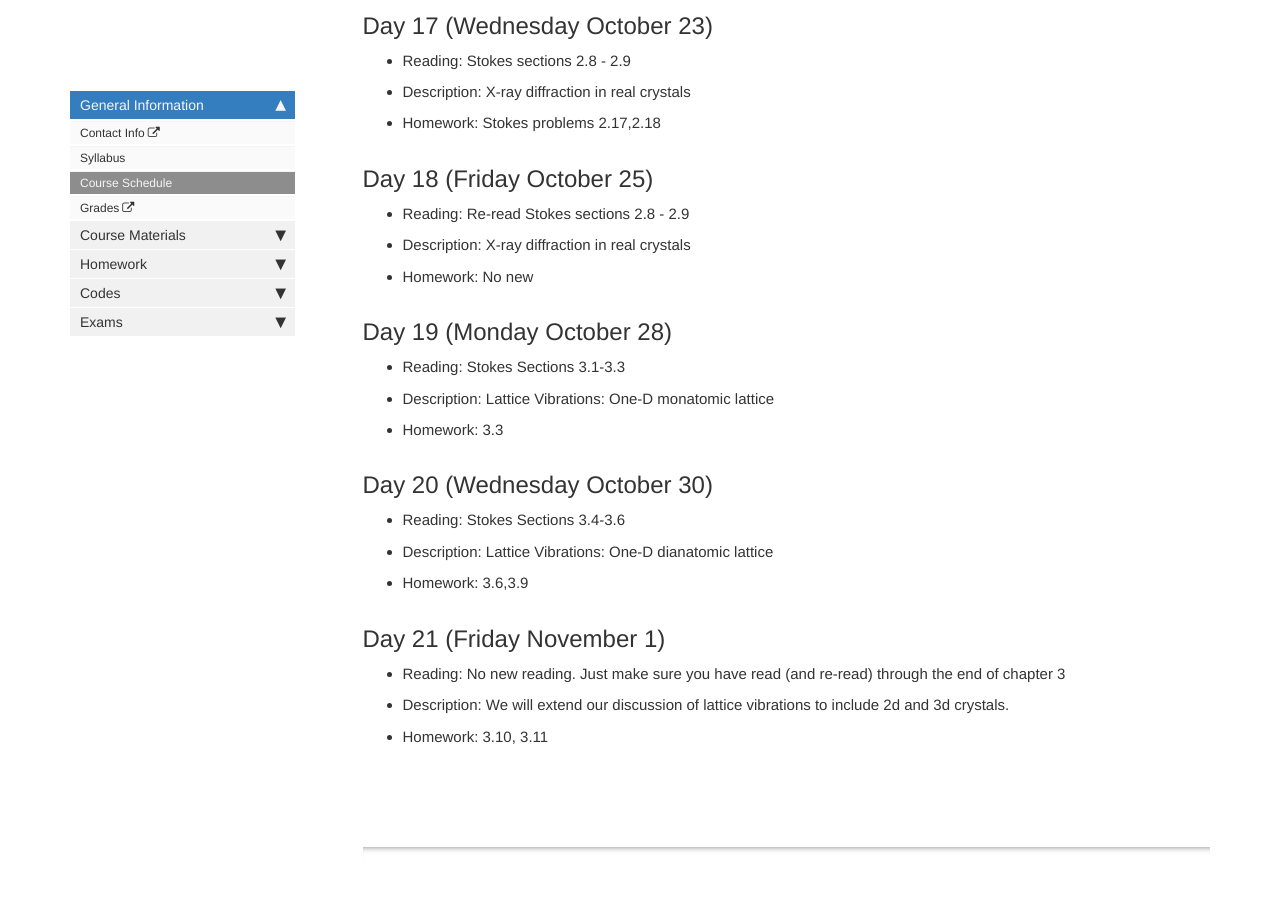
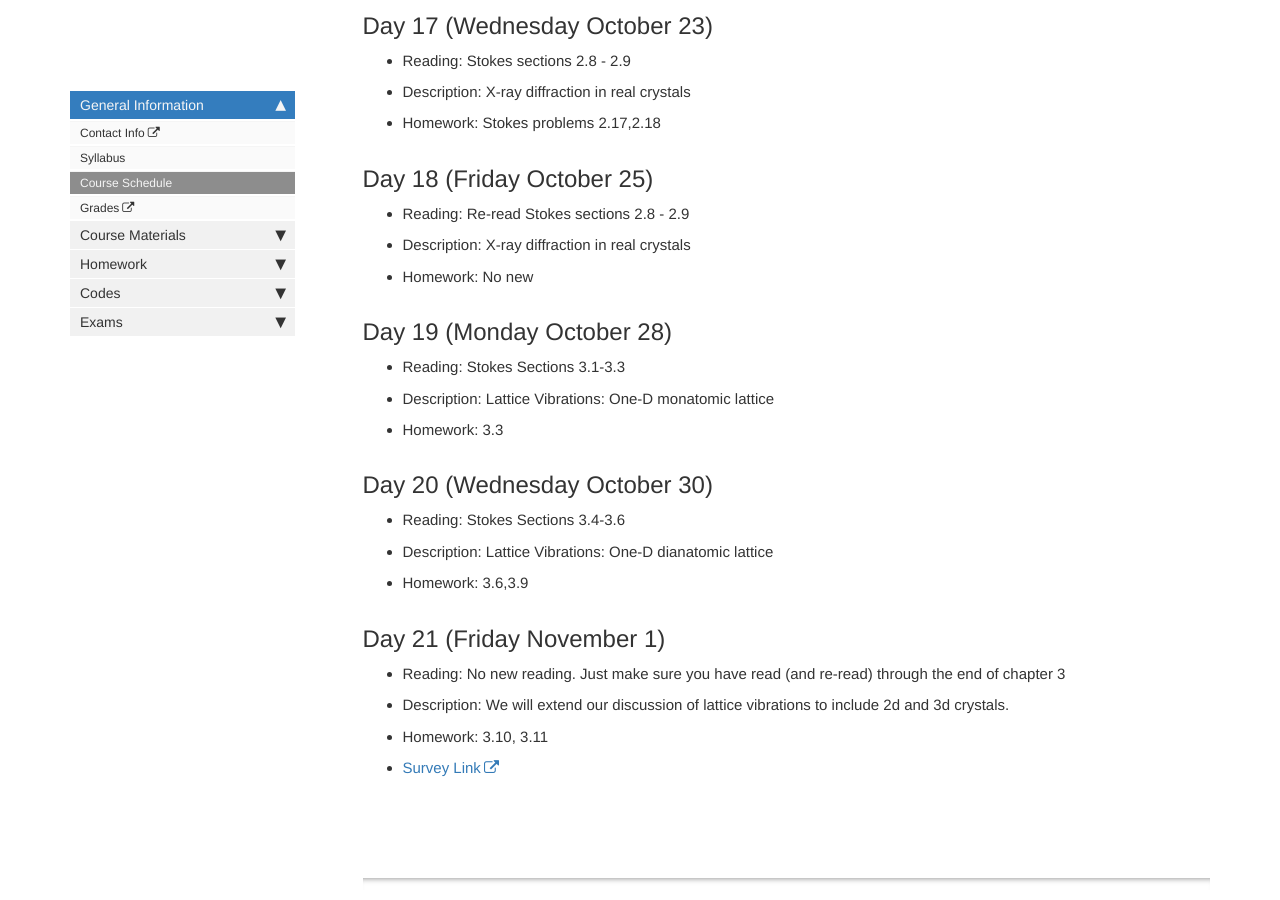
Before and after one commit to lancejnelson/PH323, a Jekyll site: the page built from course_docs/schedule.md, in a window 1280 px wide and 900 px high, scrolled down 4657 px. Built offline with Jekyll 4.4.1, drawn with Linux system fonts in a browser that asks for light colours; comment, search, counter and statistics services are not loaded; before the commit the page ends 5526 px from its top, so only the background shows below that.

Commit message:
Added Survey link to schedule

```diff
--- a/course_docs/schedule.md
+++ b/course_docs/schedule.md
@@ -204,6 +204,9 @@ Note: For the first few days (probably into the second week) of the semester, we
 
    - Homework: 3.10, 3.11
 
+   - [Survey Link][survey]
+
+
 [griffiths_chp_1]: https://content.byui.edu/file/51c6f2c7-d1f2-4716-9674-c3bc2de5a273/1/Intro%20to%20Quantum%20Mechanics%20Chapter%201.pdf
 [griffiths_chp_2]: https://content.byui.edu/file/51c6f2c7-d1f2-4716-9674-c3bc2de5a273/1/Intro%20to%20Quantum%20Mechanics%20Chapter%202.pdf
 [day_1_hw]: https://lancejnelson.github.io/PH323/course_docs/homework/day1.pdf
@@ -217,3 +220,4 @@ Note: For the first few days (probably into the second week) of the semester, we
 [day_9_hw]: https://lancejnelson.github.io/PH323/course_docs/homework/day9.pdf
 [day_11_hw]: https://lancejnelson.github.io/PH323/course_docs/homework/day11.pdf
 [bloch_atomic_basis]: https://lancejnelson.github.io/PH323/course_docs/bloch_atomic_orbital_expansion.pdf
+[survey]: https://byui.az1.qualtrics.com/jfe/form/SV_7Qyz7DfUi5oJpPv
```
